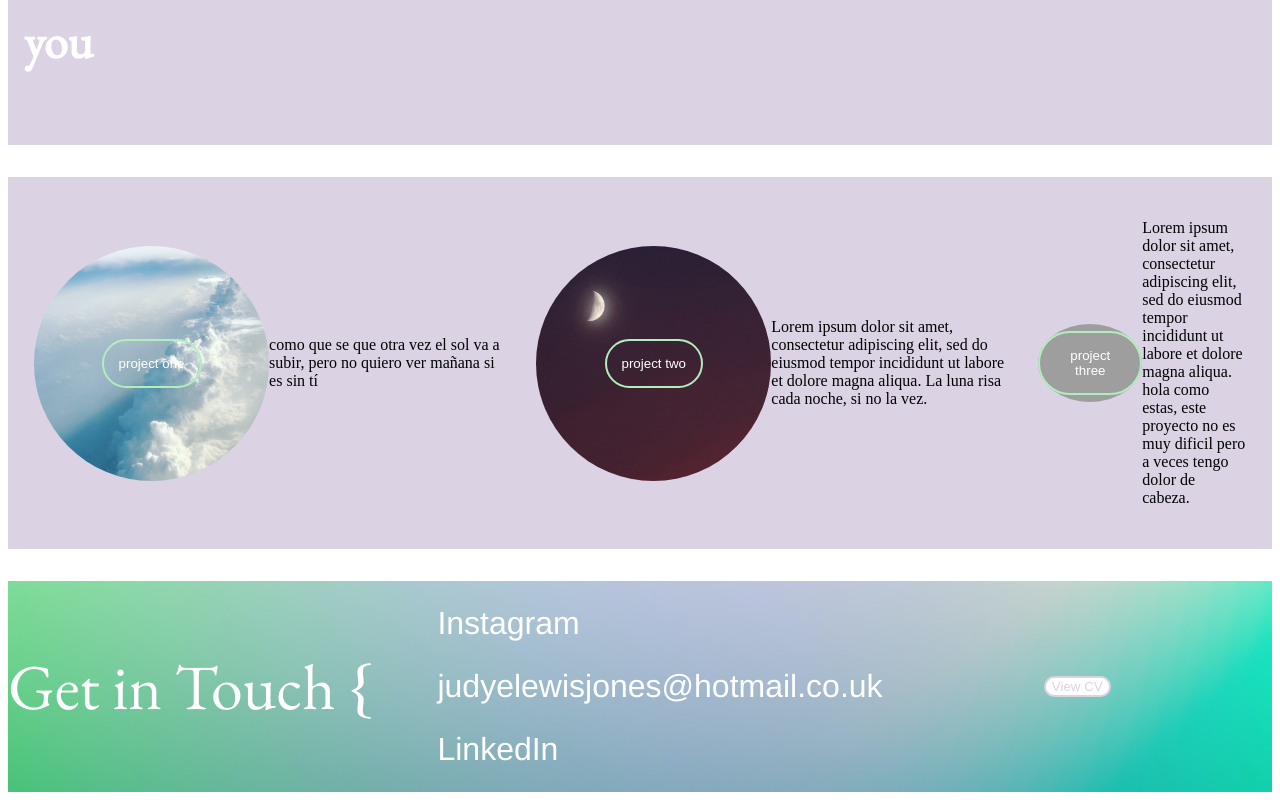
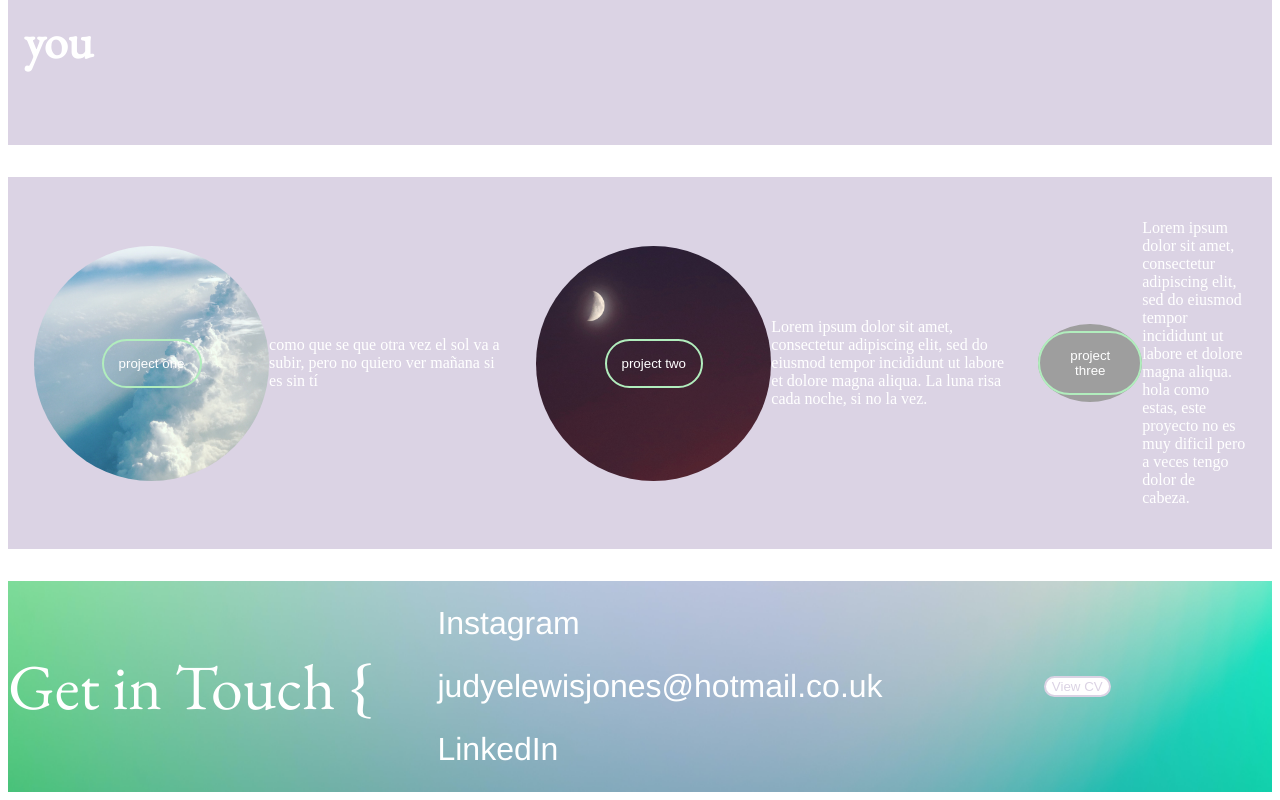
Before and after one commit to Judylj/judylj.github.io, a plain HTML site: page index.html in a window 1280 px wide. Shown: the part 1378-2178 px from the top of the page. Drawn offline with nearby package versions, Linux system fonts and the light colour scheme; grey boxes are pictures that could not be loaded.

Commit message:
update to photo and text

```diff
--- a/portfolio.css
+++ b/portfolio.css
@@ -14,7 +14,7 @@ body {
 	display: grid;
 	grid-template-columns: 1fr;
 	grid-gap: 1.5rem;
-	justify-items:center;
+	justify-items: center;
 	align-items: center;
 	margin: 0;
 	padding: 0;
@@ -57,7 +57,7 @@ button {
 
 .text-over-img p {
 	color: #FFFFFF;
-	font-size:100px;
+	font-size: 100px;
 	font-family: Helvetica, sans-serif;
 }
 
@@ -130,6 +130,10 @@ button {
 	grid-row: 1/2;
 	color: #FFFFFF;
 	padding: 15px;
+}
+
+.portfolio-item p {
+	color: #FFFFFF;
 }
 
 .contact-me {
```
Also changed, not shown: 3 other files.
